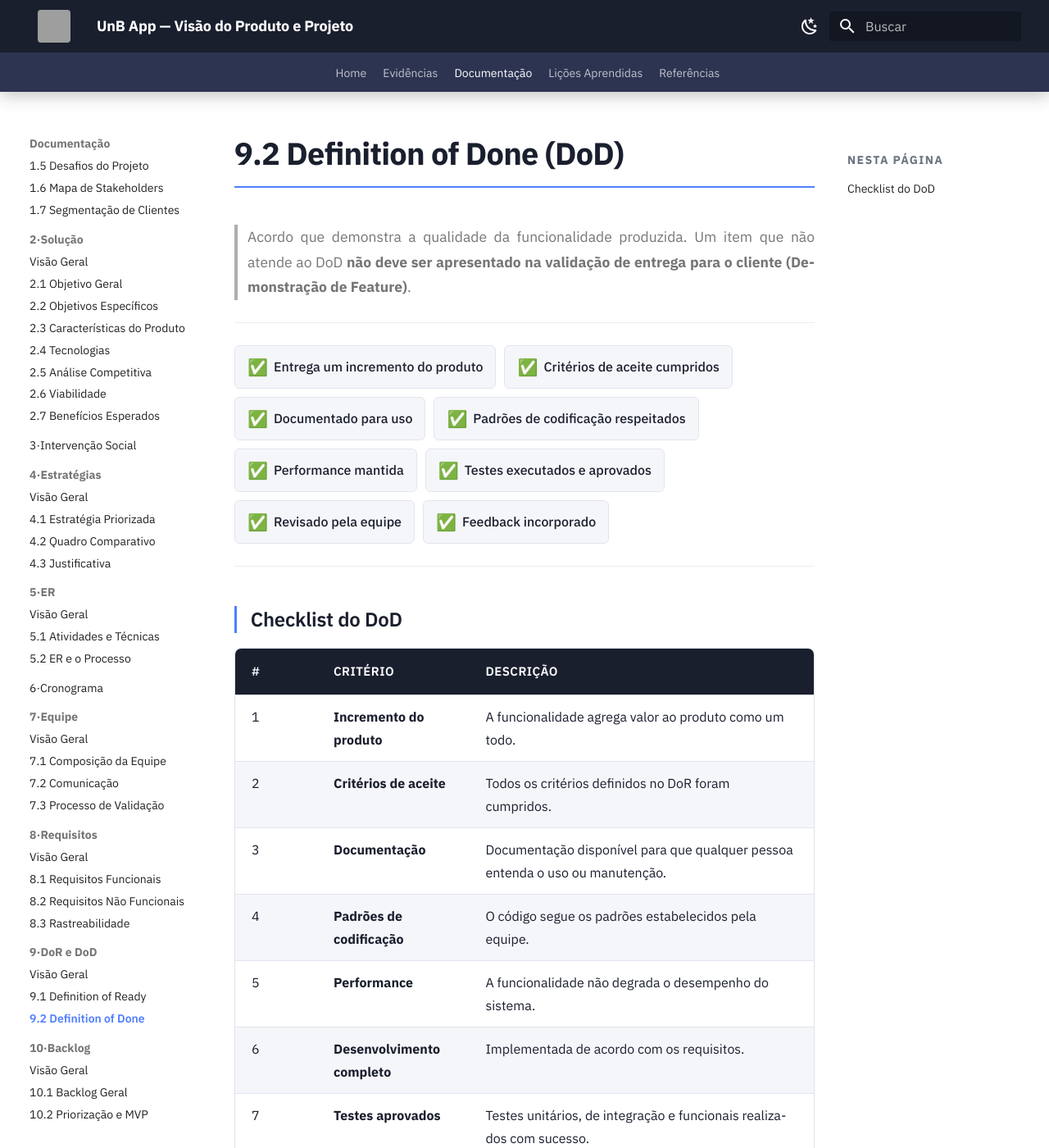
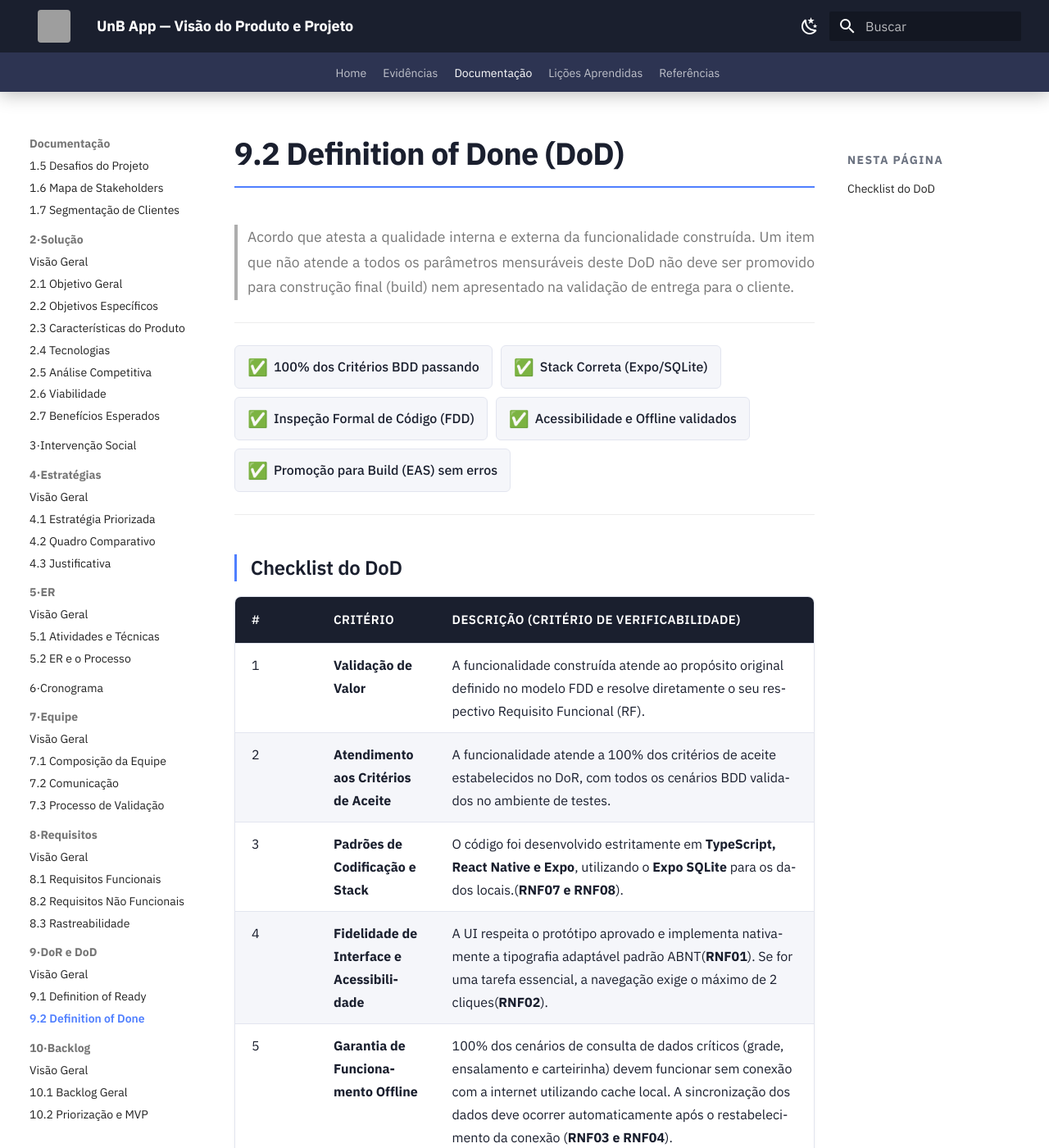
Before and after one commit to mdsreq-fga-unb/REQ-2026.1-T02-UnB-App, an MkDocs documentation site: the page built from docs/09-dor-dod/dod.md, in a window 1280 px wide and 1400 px high. Shown: the whole window at 82% size. Built offline with MkDocs 1.6.1 and Material for MkDocs 9.7.7, drawn with Linux system fonts in a browser that asks for light colours; some of the changed text lies outside the part shown; grey boxes are pictures that could not be loaded.

Commit message:
docs: adicionando métricas no dod, exibindo os respectivos requisitos que referencia os critérios

```diff
--- a/docs/09-dor-dod/dod.md
+++ b/docs/09-dor-dod/dod.md
@@ -1,32 +1,27 @@
 # 9.2 Definition of Done (DoD)
 
-> Acordo que demonstra a qualidade da funcionalidade produzida. Um item que não atende ao DoD **não deve ser apresentado na validação de entrega para o cliente (Demonstração de Feature)**.
+> Acordo que atesta a qualidade interna e externa da funcionalidade construída. Um item que não atende a todos os parâmetros mensuráveis deste DoD não deve ser promovido para construção final (build) nem apresentado na validação de entrega para o cliente.
 
 ---
 
 <div class="vpp-chip-row">
-  <div class="vpp-chip"><span class="icon">✅</span> Entrega um incremento do produto</div>
-  <div class="vpp-chip"><span class="icon">✅</span> Critérios de aceite cumpridos</div>
-  <div class="vpp-chip"><span class="icon">✅</span> Documentado para uso</div>
-  <div class="vpp-chip"><span class="icon">✅</span> Padrões de codificação respeitados</div>
-  <div class="vpp-chip"><span class="icon">✅</span> Performance mantida</div>
-  <div class="vpp-chip"><span class="icon">✅</span> Testes executados e aprovados</div>
-  <div class="vpp-chip"><span class="icon">✅</span> Revisado pela equipe</div>
-  <div class="vpp-chip"><span class="icon">✅</span> Feedback incorporado</div>
+  <div class="vpp-chip"><span class="icon">✅</span> 100% dos Critérios BDD passando</div>
+  <div class="vpp-chip"><span class="icon">✅</span> Stack Correta (Expo/SQLite)</div>
+  <div class="vpp-chip"><span class="icon">✅</span> Inspeção Formal de Código (FDD)</div>
+  <div class="vpp-chip"><span class="icon">✅</span> Acessibilidade e Offline validados</div>
+  <div class="vpp-chip"><span class="icon">✅</span> Promoção para Build (EAS) sem erros</div>
 </div>
 
 ---
 
 ## Checklist do DoD
 
-| # | Critério | Descrição |
-|---|----------|-----------|
-| 1 | **Incremento do produto** | A funcionalidade agrega valor ao produto como um todo. |
-| 2 | **Critérios de aceite** | Todos os critérios definidos no DoR foram cumpridos. |
-| 3 | **Documentação** | Documentação disponível para que qualquer pessoa entenda o uso ou manutenção. |
-| 4 | **Padrões de codificação** | O código segue os padrões estabelecidos pela equipe. |
-| 5 | **Performance** | A funcionalidade não degrada o desempenho do sistema. |
-| 6 | **Desenvolvimento completo** | Implementada de acordo com os requisitos. |
-| 7 | **Testes aprovados** | Testes unitários, de integração e funcionais realizados com sucesso. |
-| 8 | **Revisão da equipe** | Passou por revisão técnica e validação de qualidade. |
-| 9 | **Feedback incorporado** | Ajustes identificados pela equipe e pelo cliente foram aplicados. |
+| # | Critério | Descrição (Critério de Verificabilidade) |
+|---|---|---|
+| 1 | **Validação de Valor** | A funcionalidade construída atende ao propósito original definido no modelo FDD e resolve diretamente o seu respectivo Requisito Funcional (RF). |
+| 2 | **Atendimento aos Critérios de Aceite** | A funcionalidade atende a 100% dos critérios de aceite estabelecidos no DoR, com todos os cenários BDD validados no ambiente de testes. |
+| 3 | **Padrões de Codificação e Stack** | O código foi desenvolvido estritamente em **TypeScript, React Native e Expo**, utilizando o **Expo SQLite** para os dados locais.(**RNF07 e RNF08**). |
+| 4 | **Fidelidade de Interface e Acessibilidade** | A UI respeita o protótipo aprovado e implementa nativamente a tipografia adaptável padrão ABNT(**RNF01**). Se for uma tarefa essencial, a navegação exige o máximo de 2 cliques(**RNF02**). |
+| 5 | **Garantia de Funcionamento Offline** |100% dos cenários de consulta de dados críticos (grade, ensalamento e carteirinha) devem funcionar sem conexão com a internet utilizando cache local. A sincronização dos dados deve ocorrer automaticamente após o restabelecimento da conexão (**RNF03 e RNF04**). |
+| 6 | **Inspeção de Código e Testes** | O código passou pela "Inspeção de Código" (revisão por pares do FDD), atingiu a cobertura mínima de 80% em testes unitários e garante compatibilidade com Android 7.0+ e iOS 15.1+ (**RNF05**). |
+| 7 | **Promoção para Construção (Build via OTA)** | O código-fonte foi integrado com sucesso à branch principal e o build via EAS (Expo Application Services) foi gerado sem erros, pronto para receber atualizações Over-the-Air (**RNF06**). |
```
